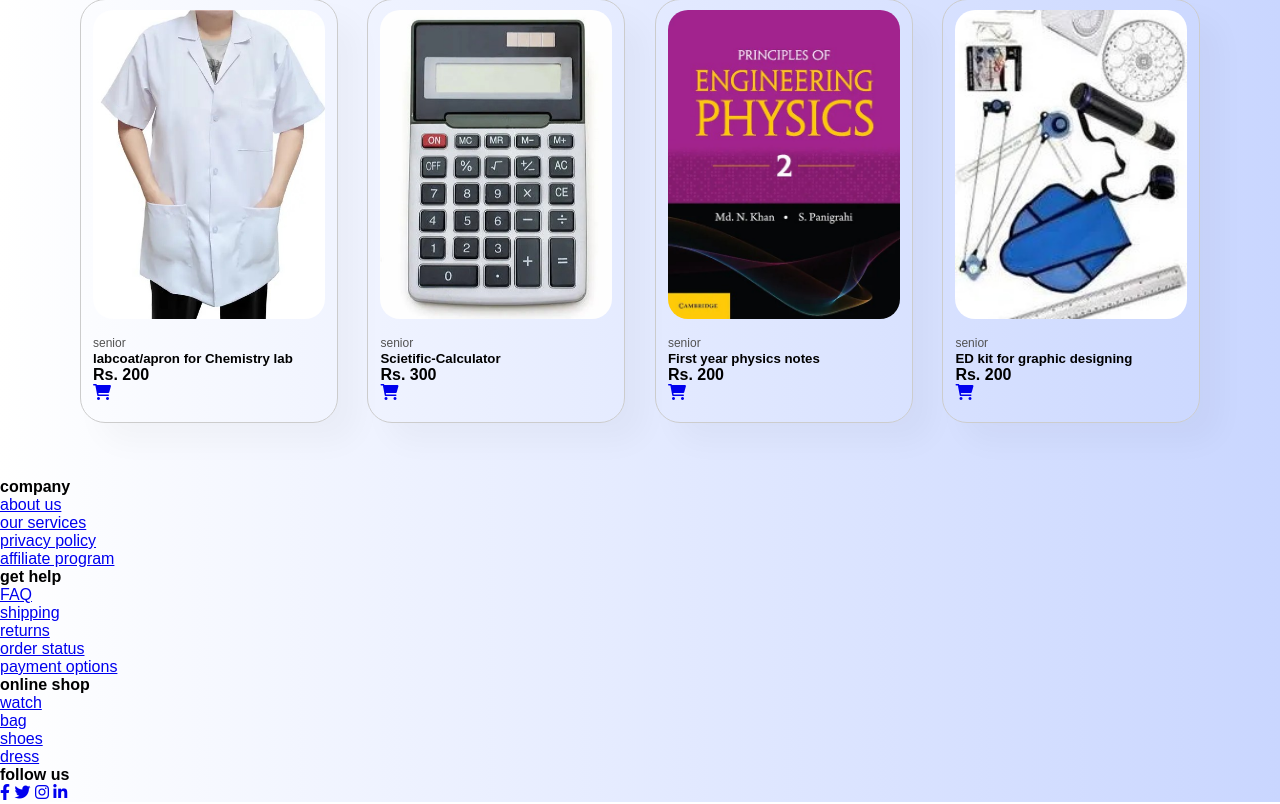
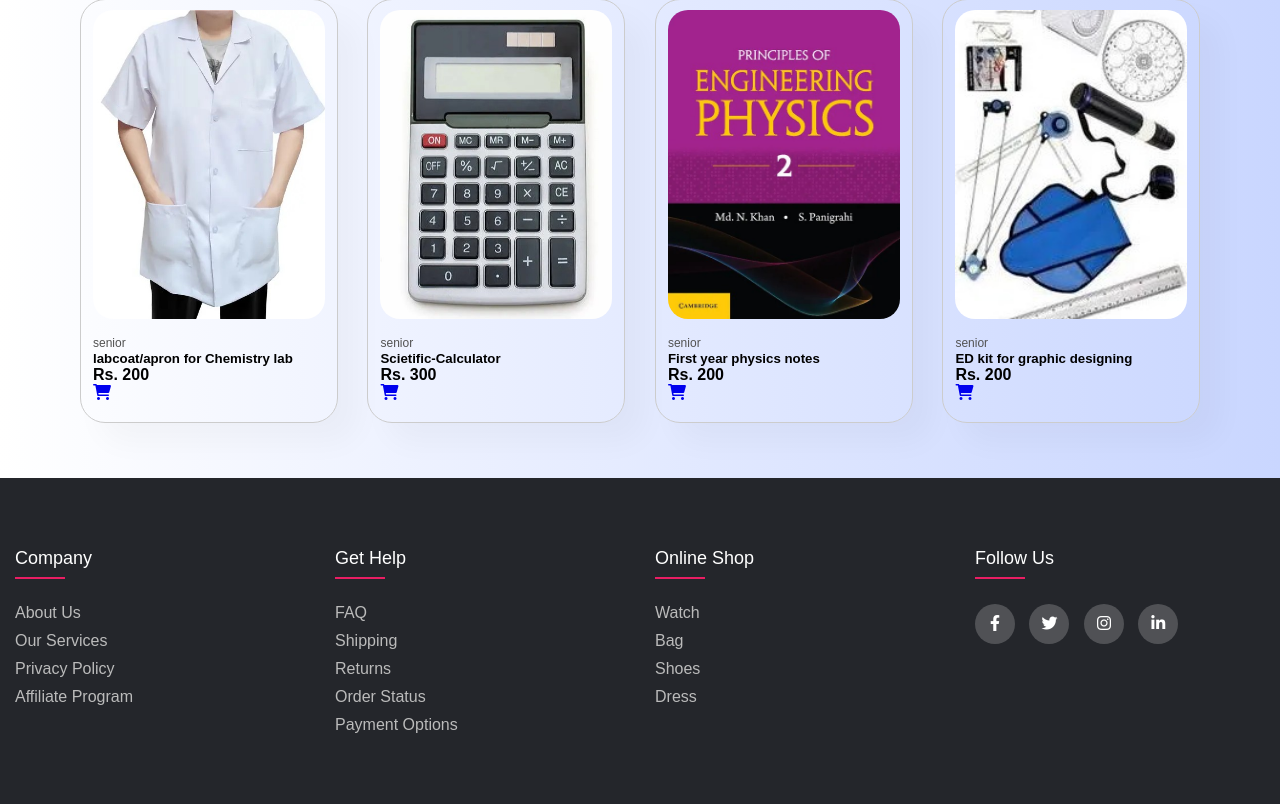
Before and after one commit to somya1150/innovatrix-hackathon, a Django app: template myweb/templates/todo/index.html in a window 1280 px wide. Shown: the part 1287-2091 px from the top of the page. Run offline with Django 5.2, Linux system fonts and the light colour scheme; the template is opened without the code that fills it, so the values that code supplies are empty.

Commit message:
Add files via upload

```diff
--- a/myweb/static/todo/login.css
+++ b/myweb/static/todo/login.css
@@ -164,7 +164,6 @@ width: 100%;
   width: 300%;
   height: 100%;
   background: #7494ec;
-  /* border: 2px solid red; */
   border-radius: 150px;
   z-index: 2;
   transition: 1.8s ease-in-out;
--- a/myweb/static/todo/style.css
+++ b/myweb/static/todo/style.css
@@ -186,3 +186,70 @@ align-items: center;
 justify-content: space-between;
 flex-wrap: wrap;
 }
+
+.footer{
+	background-color: #24262b;
+    padding: 70px 0;
+}
+.row{
+	display: flex;
+	flex-wrap: wrap;
+}
+ul{
+	list-style: none;
+}
+.footer-col{
+   width: 25%;
+   padding: 0 15px;
+}
+.footer-col h4{
+	font-size: 18px;
+	color: #ffffff;
+	text-transform: capitalize;
+	margin-bottom: 35px;
+	font-weight: 500;
+	position: relative;
+}
+.footer-col h4::before{
+	content: '';
+	position: absolute;
+	left:0;
+	bottom: -10px;
+	background-color: #e91e63;
+	height: 2px;
+	box-sizing: border-box;
+	width: 50px;
+}
+.footer-col ul li:not(:last-child){
+	margin-bottom: 10px;
+}
+.footer-col ul li a{
+	font-size: 16px;
+	text-transform: capitalize;
+	color: #ffffff;
+	text-decoration: none;
+	font-weight: 300;
+	color: #bbbbbb;
+	display: block;
+	transition: all 0.3s ease;
+}
+.footer-col ul li a:hover{
+	color: #ffffff;
+	padding-left: 8px;
+}
+.footer-col .social-links a{
+	display: inline-block;
+	height: 40px;
+	width: 40px;
+	background-color: rgba(255,255,255,0.2);
+	margin:0 10px 10px 0;
+	text-align: center;
+	line-height: 40px;
+	border-radius: 50%;
+	color: #ffffff;
+	transition: all 0.5s ease;
+}
+.footer-col .social-links a:hover{
+	color: #24262b;
+	background-color: #ffffff;
+}
```
Also changed, not shown: myweb/static/todo/cart.css (line endings or trailing spaces), myweb/static/todo/impact.css (line endings or trailing spaces), myweb/static/todo/login.js (line endings or trailing spaces), myweb/static/todo/sell.css (line endings or trailing spaces), myweb/static/todo/shop.css (line endings or trailing spaces).
